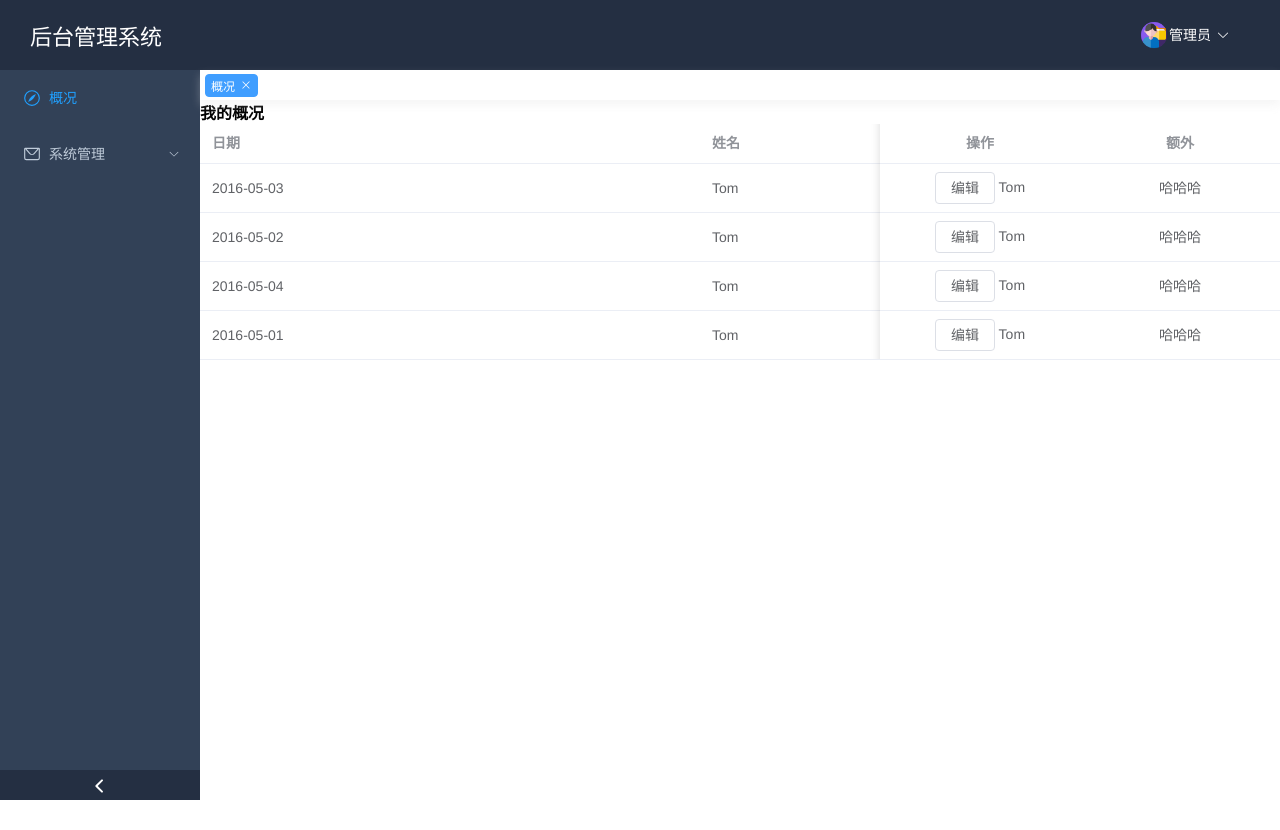
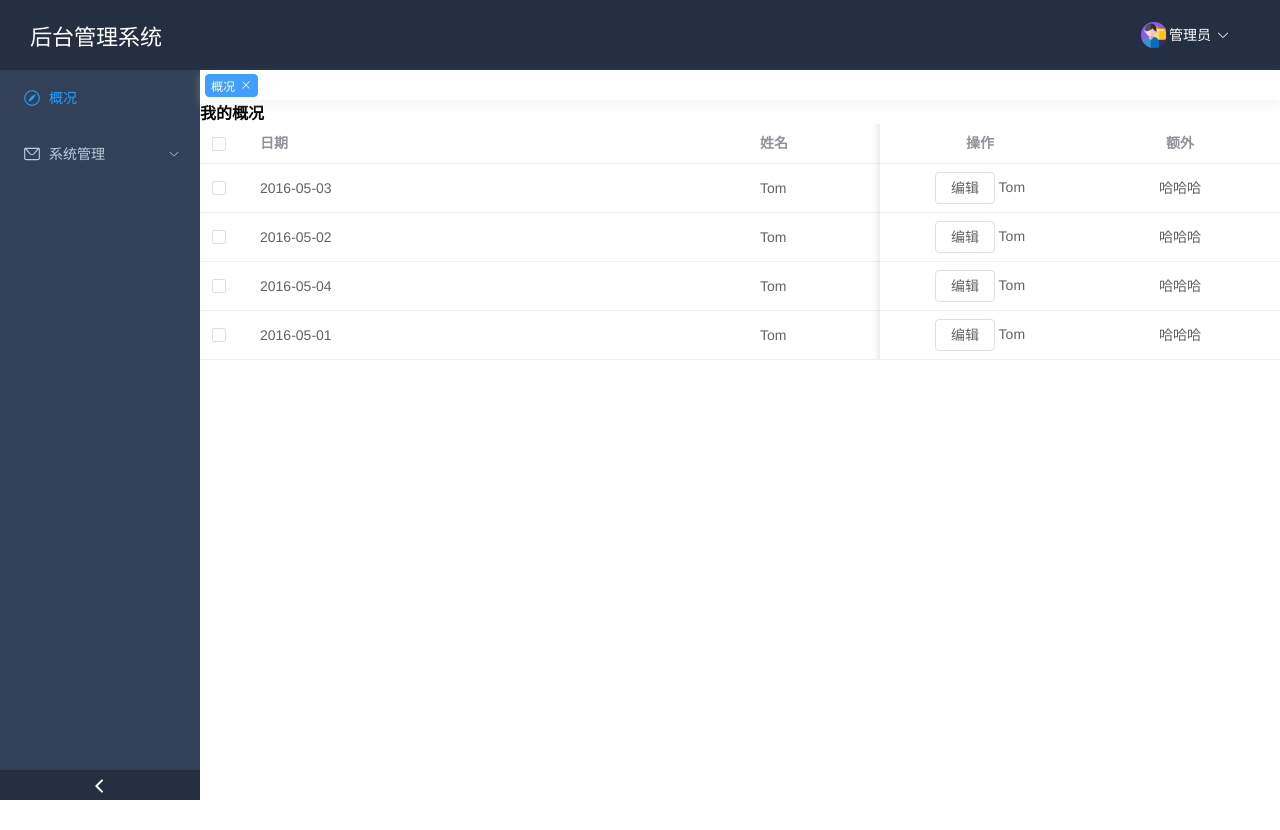
Before and after one commit to WangZhenHao/vite-vue3-admin, a Vue app: page /#/login in a window 1280 px wide. Both pictures are taken after a click on the button "登录". Built offline with nearby package versions, Linux system fonts and the light colour scheme.

Commit message:
[fix] 添加基础组件

```diff
--- a/package.json
+++ b/package.json
@@ -5,7 +5,7 @@
   "scripts": {
     "dev": "vite --mode development",
     "build": "vite build --mode production",
-    "vue-eslint": "tsc --noEmit &&  vue-tsc --noEmit",
+    "vue-lint": "tsc --noEmit &&  vue-tsc --noEmit",
     "preview": "vite preview",
     "lint": "eslint . --ext .vue,.js,.ts,.jsx,.tsx --fix",
     "format": "prettier --write ./src"
--- /dev/null
+++ b/src/components/m-table/index.d.ts
@@ -0,0 +1,3 @@
+import type * as typeTable from 'element-plus/lib/components/table';
+
+export default typeTable;
--- a/src/components/m-table/index.vue
+++ b/src/components/m-table/index.vue
@@ -1,5 +1,5 @@
 <template>
-    <el-table v-bind="$attr" :data="tableData">
+    <el-table v-bind="$attrs">
         <el-table-column
             v-for="(item, index) in columns"
             v-bind="item"
@@ -13,31 +13,23 @@
 </template>
 <script lang="ts" setup>
 import { onMounted, useSlots, computed } from 'vue';
+import type { TableProps } from 'element-plus/lib/components/table';
+import type { PropType } from 'vue';
 const slots = useSlots();
 
+interface typeProps extends TableProps<any> {
+    columns?: any[];
+}
 const props = defineProps({
     columns: {
-        type: Array,
-        default() {
-            return [];
-        },
-    },
-    tableData: {
-        type: Array,
+        type: Array as PropType<any[]>,
         default() {
             return [];
         },
     },
 });
-// const _tableData = computed(() => {
-//     const arr = [];
-//     props.tableData.forEach((item, index) => {
-//         arr.push({
-//             ...item,
-//             __index: index,
-//         });
-//     });
-//     return arr;
+// const props = withDefaults(defineProps<typeProps>(), {
+//     columns: () => [],
 // });
 onMounted(() => {
     // console.log(props.columns);
--- a/src/views/home/component/siderbar.vue
+++ b/src/views/home/component/siderbar.vue
@@ -4,7 +4,7 @@
             <el-menu
                 :collapse="silder.isCollapse"
                 :default-active="onRoutes"
-                :default-openeds="[0]"
+                :default-openeds="['0']"
                 active-text-color="#20a0ff"
                 background-color="#324157"
                 class="el-menu-wrap"
@@ -17,7 +17,7 @@
                 >
                     <!-- 含有子分类的 -->
                     <el-sub-menu
-                        :index="index"
+                        :index="String(index)"
                         v-if="!item.path && item.child && item.child.length"
                     >
                         <template #title>
--- a/src/views/overview/index.vue
+++ b/src/views/overview/index.vue
@@ -1,6 +1,6 @@
 <template>
     <div class="text-cyan-800 font-bold">我的概况</div>
-    <m-table :table-data="tableData" :columns="columns">
+    <m-table :data="tableData" :columns="columns">
         <template #action="scope">
             <el-button>编辑</el-button>
             {{ scope.row.name }}
@@ -51,8 +51,13 @@ const tableData = ref([
         tag: 'Office',
     },
 ]);
-
+const selectHanlde = (detail: any) => {
+    console.log(detail);
+};
 const columns = ref([
+    {
+        type: 'selection',
+    },
     {
         prop: 'date',
         label: '日期',
```
